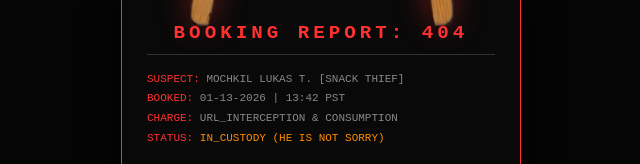
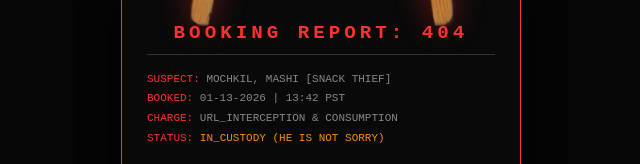
Before and after one commit to MaximumReality/podcast, a plain HTML site: page 404.html in a window 1280 px wide. Shown: the part 636-800 px from the top of the page, 319-959 px from the left. Drawn offline with Linux system fonts and the light colour scheme.

Commit message:
Update 404.html

```diff
--- a/404.html
+++ b/404.html
@@ -109,7 +109,7 @@
         <h1>BOOKING REPORT: 404</h1>
 
         <div class="stats">
-            <div><span class="highlight">SUSPECT:</span> MOCHKIL LUKAS T. [SNACK THIEF]</div>
+            <div><span class="highlight">SUSPECT:</span> MOCHKIL, MASHI [SNACK THIEF]</div>
             <div><span class="highlight">BOOKED:</span> 01-13-2026 | 13:42 PST</div>
             <div><span class="highlight">CHARGE:</span> URL_INTERCEPTION & CONSUMPTION</div>
             <div><span class="highlight">STATUS:</span> <span class="orange">IN_CUSTODY (HE IS NOT SORRY)</span></div>
```
